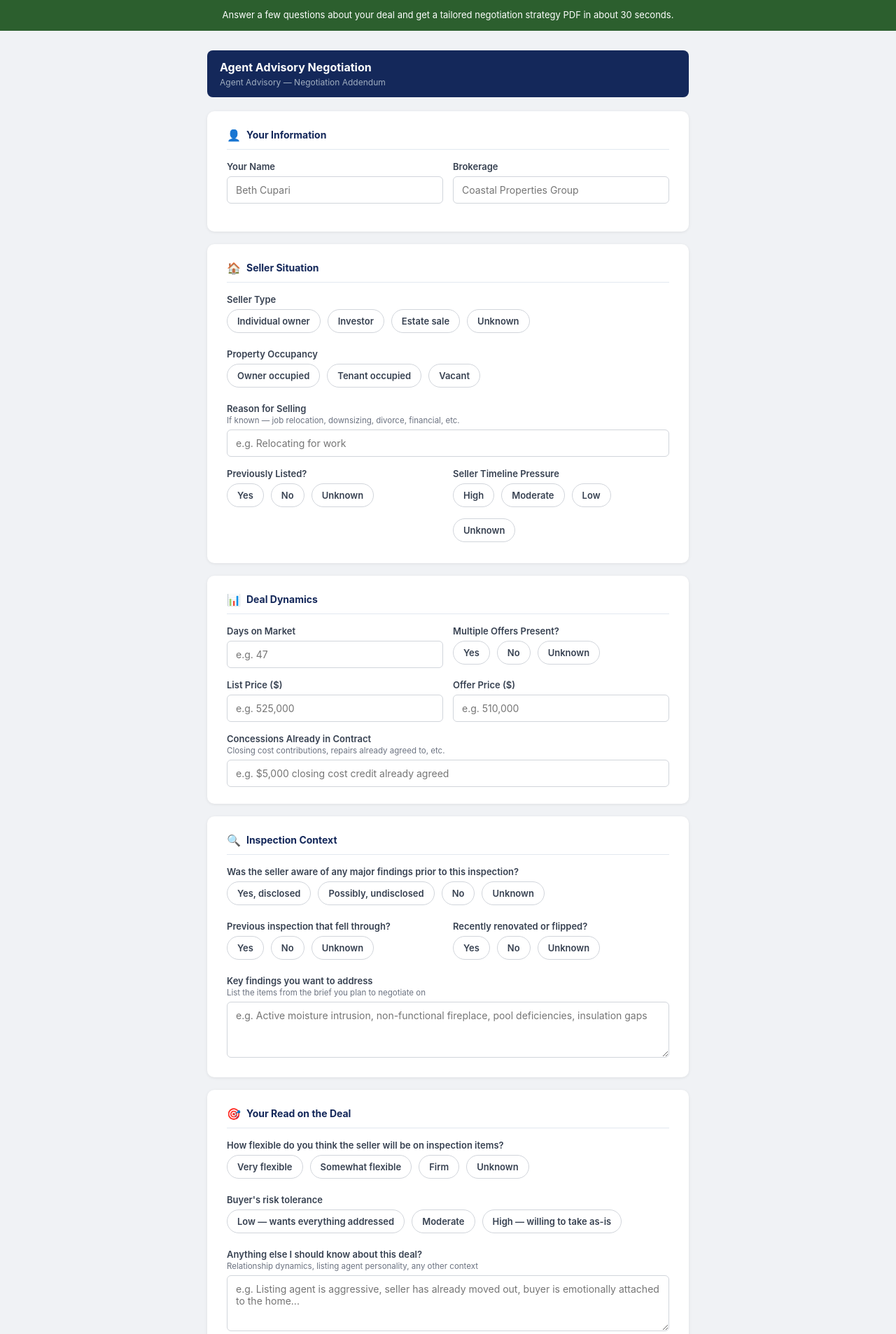
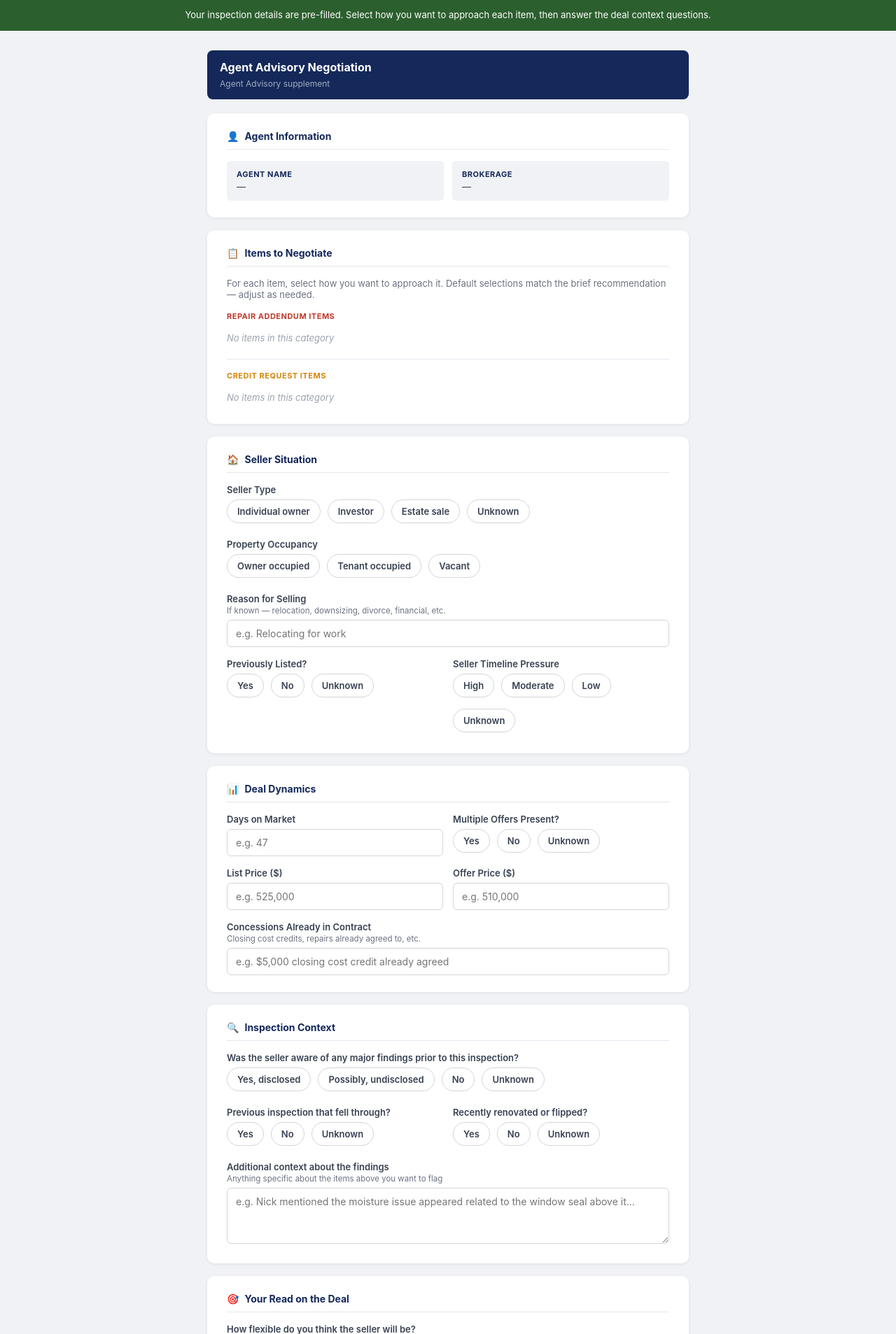
Before and after one commit to nick-hopehome/hope-agent-brief, a Flask app: page /negotiate in a window 1280 px wide. Shown: the part 52-1959 px from the top of the page at 70% size. Run offline with Flask 3, Linux system fonts and the light colour scheme.

Commit message:
Update negotiate.html

```diff
--- a/templates/negotiate.html
+++ b/templates/negotiate.html
@@ -6,222 +6,55 @@
 <title>Negotiation Strategy — Hope Home Inspections</title>
 <style>
   *, *::before, *::after { box-sizing: border-box; margin: 0; padding: 0; }
-
-  body {
-    font-family: -apple-system, BlinkMacSystemFont, 'Segoe UI', sans-serif;
-    background: #f0f2f5;
-    min-height: 100vh;
-    display: flex;
-    flex-direction: column;
-  }
-
-  header {
-    background: #14285A;
-    padding: 16px 24px;
-    display: flex;
-    align-items: center;
-    justify-content: space-between;
-    flex-wrap: wrap;
-    gap: 8px;
-  }
-
+  body { font-family: -apple-system, BlinkMacSystemFont, 'Segoe UI', sans-serif; background: #f0f2f5; min-height: 100vh; display: flex; flex-direction: column; }
+  header { background: #14285A; padding: 16px 24px; display: flex; align-items: center; justify-content: space-between; flex-wrap: wrap; gap: 8px; }
   header h1 { color: white; font-size: 17px; font-weight: 700; }
   header p { color: #A0AEC0; font-size: 12px; }
-
-  .intro-bar {
-    background: #2C5F2E;
-    color: white;
-    text-align: center;
-    padding: 12px 20px;
-    font-size: 13px;
-    line-height: 1.5;
-  }
-
-  main {
-    flex: 1;
-    max-width: 720px;
-    width: 100%;
-    margin: 28px auto;
-    padding: 0 16px;
-  }
-
-  .property-badge {
-    background: #14285A;
-    color: white;
-    border-radius: 8px;
-    padding: 14px 18px;
-    margin-bottom: 20px;
-    font-size: 14px;
-  }
-
+  .intro-bar { background: #2C5F2E; color: white; text-align: center; padding: 12px 20px; font-size: 13px; line-height: 1.5; }
+  main { flex: 1; max-width: 720px; width: 100%; margin: 28px auto; padding: 0 16px; }
+  .property-badge { background: #14285A; color: white; border-radius: 8px; padding: 14px 18px; margin-bottom: 20px; }
   .property-badge strong { display: block; font-size: 16px; margin-bottom: 2px; }
   .property-badge span { color: #A0AEC0; font-size: 12px; }
-
-  .card {
-    background: white;
-    border-radius: 10px;
-    box-shadow: 0 1px 4px rgba(0,0,0,0.08);
-    padding: 24px 28px;
-    margin-bottom: 18px;
-  }
-
-  .card h2 {
-    font-size: 14px;
-    font-weight: 700;
-    color: #14285A;
-    margin-bottom: 16px;
-    padding-bottom: 10px;
-    border-bottom: 1px solid #E2E8F0;
-    display: flex;
-    align-items: center;
-    gap: 8px;
-  }
-
-  .card h2 .icon { font-size: 16px; }
-
+  .card { background: white; border-radius: 10px; box-shadow: 0 1px 4px rgba(0,0,0,0.08); padding: 24px 28px; margin-bottom: 18px; }
+  .card h2 { font-size: 14px; font-weight: 700; color: #14285A; margin-bottom: 16px; padding-bottom: 10px; border-bottom: 1px solid #E2E8F0; display: flex; align-items: center; gap: 8px; }
+  .prefilled-row { display: grid; grid-template-columns: 1fr 1fr; gap: 12px; }
+  .prefilled-info { background: #F0F2F5; border-radius: 6px; padding: 12px 14px; font-size: 13px; color: #374151; }
+  .prefilled-info strong { color: #14285A; display: block; font-size: 11px; text-transform: uppercase; letter-spacing: 0.5px; margin-bottom: 3px; }
   .field { margin-bottom: 16px; }
   .field:last-child { margin-bottom: 0; }
-
-  label {
-    display: block;
-    font-size: 13px;
-    font-weight: 600;
-    color: #374151;
-    margin-bottom: 6px;
-  }
-
-  label .sub {
-    display: block;
-    font-weight: 400;
-    color: #6B7280;
-    font-size: 11.5px;
-    margin-top: 2px;
-  }
-
-  input[type="text"],
-  input[type="number"],
-  select,
-  textarea {
-    width: 100%;
-    padding: 10px 12px;
-    border: 1px solid #D1D5DB;
-    border-radius: 6px;
-    font-size: 14px;
-    color: #1F2937;
-    font-family: inherit;
-    transition: border-color 0.15s;
-    background: white;
-  }
-
-  input:focus, select:focus, textarea:focus {
-    outline: none;
-    border-color: #14285A;
-    box-shadow: 0 0 0 3px rgba(20,40,90,0.08);
-  }
-
+  label { display: block; font-size: 13px; font-weight: 600; color: #374151; margin-bottom: 6px; }
+  label .sub { display: block; font-weight: 400; color: #6B7280; font-size: 11.5px; margin-top: 2px; }
+  input[type="text"], input[type="number"], textarea { width: 100%; padding: 10px 12px; border: 1px solid #D1D5DB; border-radius: 6px; font-size: 14px; color: #1F2937; font-family: inherit; transition: border-color 0.15s; background: white; }
+  input:focus, textarea:focus { outline: none; border-color: #14285A; box-shadow: 0 0 0 3px rgba(20,40,90,0.08); }
   textarea { resize: vertical; min-height: 80px; }
-
-  .two-col {
-    display: grid;
-    grid-template-columns: 1fr 1fr;
-    gap: 14px;
-  }
-
-  @media (max-width: 540px) { .two-col { grid-template-columns: 1fr; } }
-
-  .radio-group {
-    display: flex;
-    gap: 10px;
-    flex-wrap: wrap;
-    margin-top: 4px;
-  }
-
-  .radio-opt {
-    display: flex;
-    align-items: center;
-    gap: 6px;
-    padding: 8px 14px;
-    border: 1px solid #D1D5DB;
-    border-radius: 20px;
-    cursor: pointer;
-    font-size: 13px;
-    color: #374151;
-    transition: all 0.15s;
-    user-select: none;
-  }
-
+  .two-col { display: grid; grid-template-columns: 1fr 1fr; gap: 14px; }
+  @media (max-width: 540px) { .two-col { grid-template-columns: 1fr; } .prefilled-row { grid-template-columns: 1fr; } }
+  .radio-group { display: flex; gap: 10px; flex-wrap: wrap; margin-top: 4px; }
+  .radio-opt { display: flex; align-items: center; gap: 6px; padding: 8px 14px; border: 1px solid #D1D5DB; border-radius: 20px; cursor: pointer; font-size: 13px; color: #374151; transition: all 0.15s; user-select: none; }
   .radio-opt input[type="radio"] { display: none; }
-
-  .radio-opt:has(input:checked) {
-    background: #14285A;
-    border-color: #14285A;
-    color: white;
-  }
-
-  .submit-btn {
-    width: 100%;
-    padding: 15px;
-    background: #2C5F2E;
-    color: white;
-    border: none;
-    border-radius: 8px;
-    font-size: 15px;
-    font-weight: 700;
-    cursor: pointer;
-    transition: background 0.15s;
-    display: flex;
-    align-items: center;
-    justify-content: center;
-    gap: 10px;
-  }
-
+  .radio-opt:has(input:checked) { background: #14285A; border-color: #14285A; color: white; }
+  .section-label { font-size: 11px; font-weight: 700; text-transform: uppercase; letter-spacing: 0.5px; margin-bottom: 10px; }
+  .section-repair { color: #C0392B; }
+  .section-credit { color: #D4860B; }
+  .item-row { display: flex; align-items: center; justify-content: space-between; padding: 10px 12px; border: 1px solid #E2E8F0; border-radius: 8px; margin-bottom: 8px; gap: 12px; flex-wrap: wrap; }
+  .item-row:last-child { margin-bottom: 0; }
+  .item-name { font-size: 13px; font-weight: 600; color: #1F2937; flex: 1; min-width: 160px; }
+  .item-choice { display: flex; gap: 6px; flex-shrink: 0; }
+  .choice-btn { padding: 5px 12px; border: 1px solid #D1D5DB; border-radius: 16px; font-size: 12px; font-weight: 600; cursor: pointer; background: white; color: #6B7280; transition: all 0.15s; font-family: inherit; }
+  .choice-btn.active-repair { background: #C0392B; border-color: #C0392B; color: white; }
+  .choice-btn.active-credit { background: #D4860B; border-color: #D4860B; color: white; }
+  .choice-btn.active-neither { background: #6B7280; border-color: #6B7280; color: white; }
+  .divider { height: 1px; background: #E2E8F0; margin: 16px 0; }
+  .no-items { color: #9CA3AF; font-size: 13px; font-style: italic; padding: 6px 0; }
+  .submit-btn { width: 100%; padding: 15px; background: #2C5F2E; color: white; border: none; border-radius: 8px; font-size: 15px; font-weight: 700; cursor: pointer; transition: background 0.15s; display: flex; align-items: center; justify-content: center; gap: 10px; }
   .submit-btn:hover:not(:disabled) { background: #245026; }
   .submit-btn:disabled { opacity: 0.6; cursor: not-allowed; }
-
-  .status {
-    display: none;
-    margin-top: 14px;
-    padding: 14px 16px;
-    border-radius: 8px;
-    font-size: 14px;
-    font-weight: 500;
-  }
-
-  .status.loading {
-    display: flex;
-    align-items: center;
-    gap: 12px;
-    background: #F0FAF0;
-    color: #2C5F2E;
-    border: 1px solid #A8D5AA;
-  }
-
-  .status.error {
-    display: block;
-    background: #FDEDEC;
-    color: #C0392B;
-    border: 1px solid #F5C6C2;
-  }
-
-  .spinner {
-    width: 20px; height: 20px;
-    border: 2px solid #A8D5AA;
-    border-top-color: #2C5F2E;
-    border-radius: 50%;
-    animation: spin 0.8s linear infinite;
-    flex-shrink: 0;
-  }
-
+  .status { display: none; margin-top: 14px; padding: 14px 16px; border-radius: 8px; font-size: 14px; font-weight: 500; }
+  .status.loading { display: flex; align-items: center; gap: 12px; background: #F0FAF0; color: #2C5F2E; border: 1px solid #A8D5AA; }
+  .status.error { display: block; background: #FDEDEC; color: #C0392B; border: 1px solid #F5C6C2; }
+  .spinner { width: 20px; height: 20px; border: 2px solid #A8D5AA; border-top-color: #2C5F2E; border-radius: 50%; animation: spin 0.8s linear infinite; flex-shrink: 0; }
   @keyframes spin { to { transform: rotate(360deg); } }
-
-  .contact-footer {
-    text-align: center;
-    padding: 20px 16px 28px;
-    color: #6B7280;
-    font-size: 12.5px;
-    line-height: 1.8;
-  }
-
+  .contact-footer { text-align: center; padding: 20px 16px 28px; color: #6B7280; font-size: 12.5px; line-height: 1.8; }
   .contact-footer strong { color: #14285A; }
 </style>
 </head>
@@ -233,39 +66,52 @@
 </header>
 
 <div class="intro-bar">
-  Answer a few questions about your deal and get a tailored negotiation strategy PDF in about 30 seconds.
+  Your inspection details are pre-filled. Select how you want to approach each item, then answer the deal context questions.
 </div>
 
 <main>
-
   <div class="property-badge">
-    <strong id="propertyDisplay">Loading property...</strong>
-    <span>Agent Advisory — Negotiation Addendum</span>
+    <strong id="propertyDisplay">Loading...</strong>
+    <span id="dateDisplay"></span>
   </div>
 
   <form id="negForm">
     <input type="hidden" name="property_address" id="property_address">
-    <input type="hidden" name="inspection_date" id="inspection_date">
+    <input type="hidden" name="inspection_date"  id="inspection_date">
+    <input type="hidden" name="agent_name"       id="agent_name">
+    <input type="hidden" name="agent_company"    id="agent_company">
+    <input type="hidden" name="item_selections"  id="item_selections">
 
     <!-- Agent Info -->
     <div class="card">
-      <h2><span class="icon">👤</span> Your Information</h2>
-      <div class="two-col">
-        <div class="field">
-          <label>Your Name</label>
-          <input type="text" name="agent_name" placeholder="Beth Cupari" required>
-        </div>
-        <div class="field">
-          <label>Brokerage</label>
-          <input type="text" name="agent_company" placeholder="Coastal Properties Group">
-        </div>
+      <h2><span class="icon">👤</span> Agent Information</h2>
+      <div class="prefilled-row">
+        <div class="prefilled-info"><strong>Agent Name</strong><span id="display_agent_name">—</span></div>
+        <div class="prefilled-info"><strong>Brokerage</strong><span id="display_agent_co">—</span></div>
+      </div>
+    </div>
+
+    <!-- Negotiation Items -->
+    <div class="card">
+      <h2><span class="icon">📋</span> Items to Negotiate</h2>
+      <p style="font-size:13px;color:#6B7280;margin-bottom:16px;">For each item, select how you want to approach it. Default selections match the brief recommendation — adjust as needed.</p>
+
+      <div id="repair_section">
+        <div class="section-label section-repair">Repair Addendum Items</div>
+        <div id="repair_items_list"></div>
+      </div>
+
+      <div class="divider"></div>
+
+      <div id="credit_section">
+        <div class="section-label section-credit">Credit Request Items</div>
+        <div id="credit_items_list"></div>
       </div>
     </div>
 
     <!-- Seller Situation -->
     <div class="card">
       <h2><span class="icon">🏠</span> Seller Situation</h2>
-
       <div class="field">
         <label>Seller Type</label>
         <div class="radio-group">
@@ -275,7 +121,6 @@
           <label class="radio-opt"><input type="radio" name="seller_type" value="Unknown"> Unknown</label>
         </div>
       </div>
-
       <div class="field">
         <label>Property Occupancy</label>
         <div class="radio-group">
@@ -284,14 +129,10 @@
           <label class="radio-opt"><input type="radio" name="occupancy" value="Vacant"> Vacant</label>
         </div>
       </div>
-
       <div class="field">
-        <label>Reason for Selling
-          <span class="sub">If known — job relocation, downsizing, divorce, financial, etc.</span>
-        </label>
+        <label>Reason for Selling<span class="sub">If known — relocation, downsizing, divorce, financial, etc.</span></label>
         <input type="text" name="reason_selling" placeholder="e.g. Relocating for work">
       </div>
-
       <div class="two-col">
         <div class="field">
           <label>Previously Listed?</label>
@@ -316,7 +157,6 @@
     <!-- Deal Dynamics -->
     <div class="card">
       <h2><span class="icon">📊</span> Deal Dynamics</h2>
-
       <div class="two-col">
         <div class="field">
           <label>Days on Market</label>
@@ -331,7 +171,6 @@
           </div>
         </div>
       </div>
-
       <div class="two-col">
         <div class="field">
           <label>List Price ($)</label>
@@ -342,11 +181,8 @@
           <input type="text" name="offer_price" placeholder="e.g. 510,000">
         </div>
       </div>
-
       <div class="field">
-        <label>Concessions Already in Contract
-          <span class="sub">Closing cost contributions, repairs already agreed to, etc.</span>
-        </label>
+        <label>Concessions Already in Contract<span class="sub">Closing cost credits, repairs already agreed to, etc.</span></label>
         <input type="text" name="concessions" placeholder="e.g. $5,000 closing cost credit already agreed">
       </div>
     </div>
@@ -354,7 +190,6 @@
     <!-- Inspection Context -->
     <div class="card">
       <h2><span class="icon">🔍</span> Inspection Context</h2>
-
       <div class="field">
         <label>Was the seller aware of any major findings prior to this inspection?</label>
         <div class="radio-group">
@@ -364,7 +199,6 @@
           <label class="radio-opt"><input type="radio" name="seller_aware" value="Unknown"> Unknown</label>
         </div>
       </div>
-
       <div class="two-col">
         <div class="field">
           <label>Previous inspection that fell through?</label>
@@ -383,21 +217,17 @@
           </div>
         </div>
       </div>
-
       <div class="field">
-        <label>Key findings you want to address
-          <span class="sub">List the items from the brief you plan to negotiate on</span>
-        </label>
-        <textarea name="key_findings" placeholder="e.g. Active moisture intrusion, non-functional fireplace, pool deficiencies, insulation gaps"></textarea>
+        <label>Additional context about the findings<span class="sub">Anything specific about the items above you want to flag</span></label>
+        <textarea name="key_findings" placeholder="e.g. Nick mentioned the moisture issue appeared related to the window seal above it..."></textarea>
       </div>
     </div>
 
     <!-- Agent Read -->
     <div class="card">
       <h2><span class="icon">🎯</span> Your Read on the Deal</h2>
-
       <div class="field">
-        <label>How flexible do you think the seller will be on inspection items?</label>
+        <label>How flexible do you think the seller will be?</label>
         <div class="radio-group">
           <label class="radio-opt"><input type="radio" name="seller_flexibility" value="Very flexible — motivated to close"> Very flexible</label>
           <label class="radio-opt"><input type="radio" name="seller_flexibility" value="Somewhat flexible"> Somewhat flexible</label>
@@ -405,7 +235,6 @@
           <label class="radio-opt"><input type="radio" name="seller_flexibility" value="Unknown"> Unknown</label>
         </div>
       </div>
-
       <div class="field">
         <label>Buyer's risk tolerance</label>
         <div class="radio-group">
@@ -414,18 +243,13 @@
           <label class="radio-opt"><input type="radio" name="buyer_risk" value="High — willing to take the house as-is with credit"> High — willing to take as-is</label>
         </div>
       </div>
-
       <div class="field">
-        <label>Anything else I should know about this deal?
-          <span class="sub">Relationship dynamics, listing agent personality, any other context</span>
-        </label>
-        <textarea name="other_context" placeholder="e.g. Listing agent is aggressive, seller has already moved out, buyer is emotionally attached to the home..."></textarea>
+        <label>Anything else I should know about this deal?<span class="sub">Listing agent personality, relationship dynamics, buyer situation, anything else</span></label>
+        <textarea name="other_context" placeholder="e.g. Listing agent is known to be aggressive, buyer is emotionally attached to the home..."></textarea>
       </div>
     </div>
 
-    <button type="submit" class="submit-btn" id="submitBtn">
-      Generate My Negotiation Strategy
-    </button>
+    <button type="submit" class="submit-btn" id="submitBtn">Generate My Negotiation Strategy</button>
 
     <div class="status loading" id="statusLoading">
       <div class="spinner"></div>
@@ -434,9 +258,7 @@
         <div style="font-size:12px;color:#2C5F2E;margin-top:3px">Building your tailored strategy — about 30 seconds</div>
       </div>
     </div>
-
     <div class="status error" id="statusError"></div>
-
   </form>
 </main>
 
@@ -447,17 +269,73 @@
 </div>
 
 <script>
-  // Pre-fill property from URL params
   const params = new URLSearchParams(window.location.search);
-  const addr = params.get('property') || '';
-  const date = params.get('date') || '';
+  const addr      = params.get('property')   || '';
+  const date      = params.get('date')       || '';
+  const agentName = params.get('agent_name') || '';
+  const agentCo   = params.get('agent_co')   || '';
 
-  document.getElementById('property_address').value = addr;
-  document.getElementById('inspection_date').value = date;
-  document.getElementById('propertyDisplay').textContent = addr || 'Agent Advisory Negotiation';
+  document.getElementById('property_address').value       = addr;
+  document.getElementById('inspection_date').value        = date;
+  document.getElementById('agent_name').value             = agentName;
+  document.getElementById('agent_company').value          = agentCo;
+  document.getElementById('propertyDisplay').textContent  = addr || 'Agent Advisory Negotiation';
+  document.getElementById('dateDisplay').textContent      = date ? 'Inspection date: ' + date : 'Agent Advisory supplement';
+  document.getElementById('display_agent_name').textContent = agentName || '—';
+  document.getElementById('display_agent_co').textContent   = agentCo   || '—';
+
+  let repairItems = [], creditItems = [];
+  try { repairItems = JSON.parse(params.get('repair') || '[]'); } catch(e) {}
+  try { creditItems = JSON.parse(params.get('credit') || '[]'); } catch(e) {}
+
+  const selections = {};
+
+  function buildItems(items, defaultChoice, containerId) {
+    const container = document.getElementById(containerId);
+    if (!items.length) {
+      container.innerHTML = '<div class="no-items">No items in this category</div>';
+      return;
+    }
+    items.forEach(item => {
+      selections[item] = defaultChoice;
+      const row = document.createElement('div');
+      row.className = 'item-row';
+
+      const nameEl = document.createElement('div');
+      nameEl.className = 'item-name';
+      nameEl.textContent = item;
+
+      const choiceDiv = document.createElement('div');
+      choiceDiv.className = 'item-choice';
+
+      ['Repair','Credit','Neither'].forEach(choice => {
+        const btn = document.createElement('button');
+        btn.type = 'button';
+        btn.textContent = choice;
+        btn.className = 'choice-btn' + (choice === defaultChoice ? ' active-' + choice.toLowerCase() : '');
+        btn.addEventListener('click', () => {
+          selections[item] = choice;
+          choiceDiv.querySelectorAll('.choice-btn').forEach(b => b.className = 'choice-btn');
+          btn.className = 'choice-btn active-' + choice.toLowerCase();
+        });
+        choiceDiv.appendChild(btn);
+      });
+
+      row.appendChild(nameEl);
+      row.appendChild(choiceDiv);
+      container.appendChild(row);
+    });
+  }
+
+  buildItems(repairItems, 'Repair', 'repair_items_list');
+  buildItems(creditItems, 'Credit', 'credit_items_list');
+
+  const steps = ['Analyzing your deal context...','Assessing leverage position...','Prioritizing negotiation items...','Building your strategy...'];
 
   document.getElementById('negForm').addEventListener('submit', async function(e) {
     e.preventDefault();
+    document.getElementById('item_selections').value = JSON.stringify(selections);
+
     const btn = document.getElementById('submitBtn');
     const loading = document.getElementById('statusLoading');
     const errorEl = document.getElementById('statusError');
@@ -466,30 +344,15 @@
     loading.style.display = 'flex';
     errorEl.style.display = 'none';
 
-    const steps = [
-      'Analyzing your deal context...',
-      'Assessing leverage position...',
-      'Prioritizing negotiation items...',
-      'Building your strategy...',
-    ];
     let i = 0;
     const timer = setInterval(() => {
-      i = Math.min(i + 1, steps.length - 1);
+      i = Math.min(i+1, steps.length-1);
       document.getElementById('statusText').textContent = steps[i];
     }, 8000);
 
     try {
-      const formData = new FormData(this);
-      const response = await fetch('/negotiate/generate', {
-        method: 'POST',
-        body: formData,
-      });
-
-      if (!response.ok) {
-        const err = await response.json();
-        throw new Error(err.error || 'Generation failed. Please try again.');
-      }
-
+      const response = await fetch('/negotiate/generate', { method: 'POST', body: new FormData(this) });
+      if (!response.ok) { const err = await response.json(); throw new Error(err.error || 'Generation failed.'); }
       const blob = await response.blob();
       const disposition = response.headers.get('Content-Disposition') || '';
       const match = disposition.match(/filename="?([^"]+)"?/);
@@ -500,8 +363,7 @@
       document.body.appendChild(a); a.click();
       document.body.removeChild(a);
       URL.revokeObjectURL(url);
-
-    } catch (err) {
+    } catch(err) {
       errorEl.textContent = err.message;
       errorEl.style.display = 'block';
     } finally {
```
